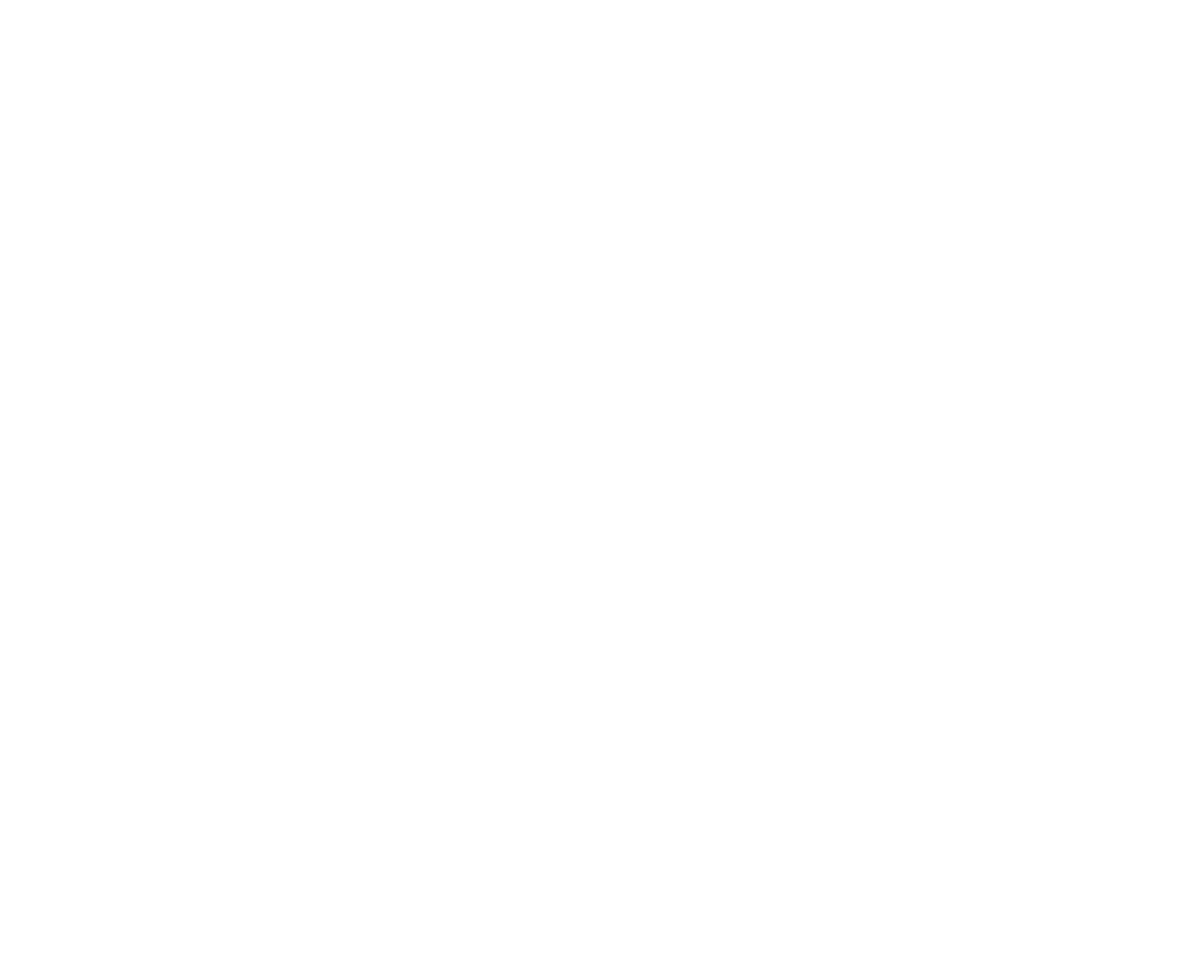
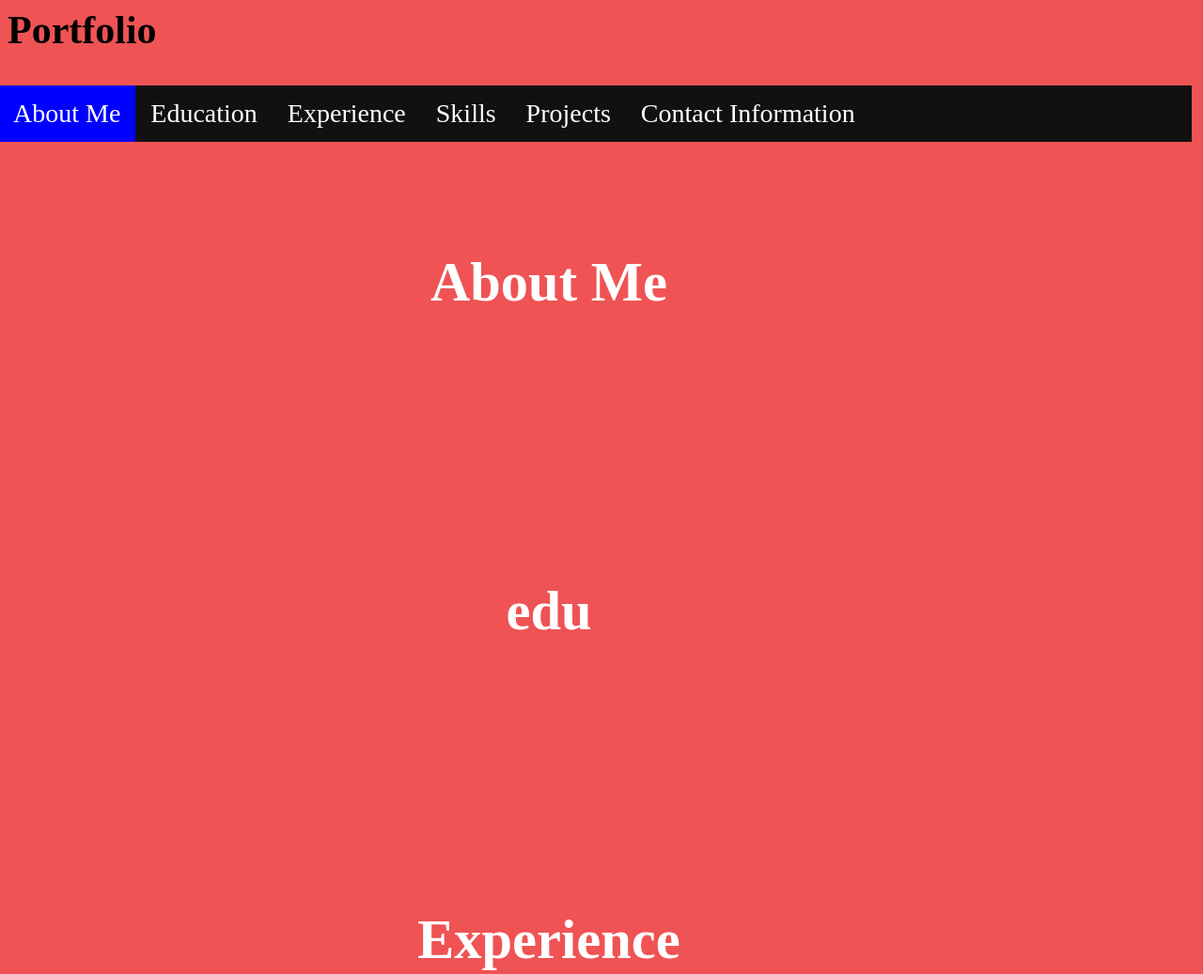
Before and after one commit to yurio24/Portfolio, a plain HTML site: page index.html in a window 1280 px wide. Shown: the top 1037 px of the page at 94% size. Before the commit the page ends 800 px from the top, so only its background shows below. Drawn offline with Linux system fonts and the light colour scheme.

Commit message:
Updated code

```diff
--- a/index.html
+++ b/index.html
@@ -1,9 +1,45 @@
 <html>
     <head>
-
+        <link rel="stylesheet" href="style.css">
     </head>
 
 <body>
+<div class="header">
+  <h2>Portfolio</h2>
+</div>
+
+<ul>
+  <li><a class="active" href="#home">About Me</a></li>
+  <li><a href="#edu">Education</a></li>
+  <li><a href="#exp">Experience</a></li>
+  <li><a href="#skill">Skills</a></li>
+  <li><a href="#pro">Projects</a></li>
+  <li><a href="#info">Contact Information</a></li>
+</ul>
+
+<div class="container" id="home">
+<h3>About Me</h3>
+</div>
+
+<div class="container" id="edu">
+<h3>edu</h3>
+</div>
+
+<div class="container" id="exp">
+<h3>Experience</h3>
+</div>
+
+<div class="container" id="skill">
+<h3>skills</h3>
+</div>
+
+<div class="container" id="pro">
+<h3>Projects</h3>
+</div>
+
+<div class="container" id="info">
+<h3>Information</h3>
+</div>
 
 </body>
 </html>
--- a/style.css
+++ b/style.css
@@ -0,0 +1,46 @@
+body {
+    font-size: 28px;
+    background-color: #EF5354;
+  }
+
+  ul {
+      list-style-type: none;
+      padding: 0;
+      margin-left: -10;
+      overflow: hidden;
+      background-color: #111;
+      position: -webkit-sticky;
+      position: sticky;
+      top: 0;
+      width: 99.2vw;
+  }
+
+  li {
+    float: left;
+  }
+
+  li a {
+    display: block;
+    color: white;
+    text-align: center;
+    padding: 14px 16px;
+    text-decoration: none;
+  }
+
+  li a:hover {
+    background-color: #111;
+  }
+
+  .active {
+    background-color: #0000FF;
+  }
+
+  .container {
+    padding-top: 30px;
+    width: 90vw;
+    height: 40vh;
+    background-color: #EF5354;
+    font-size: 50px;
+    color: #fff;
+    text-align: center;
+  }
```
